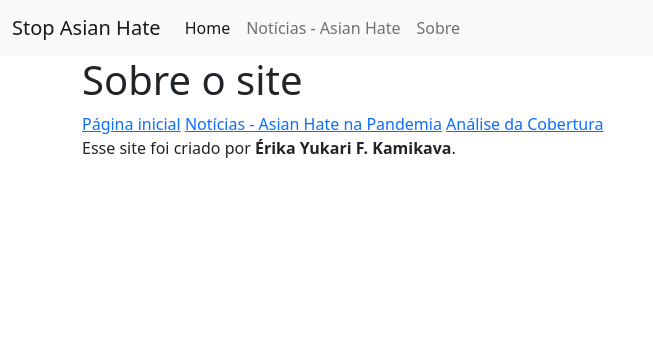
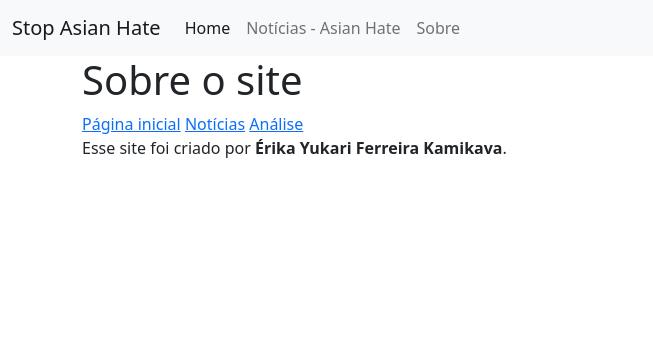
Before and after one commit to erikayukari/noticias-asian-hate, a Flask app: page /sobre in a window 1280 px wide. Shown: the top 356 px of the page, without its empty margins (0-653 px from the left). Run offline with Flask 2, Linux system fonts and the light colour scheme.

Commit message:
Update sobre.html

```diff
--- a/templates/sobre.html
+++ b/templates/sobre.html
@@ -4,7 +4,7 @@
 {% block cabecalho %}Sobre o site{% endblock %}
 {% block conteudo %}
 <a href="/">Página inicial</a>
-<a href="/noticias">Notícias - Asian Hate na Pandemia</a>
-<a href="/noticias">Análise da Cobertura</a>
-<p>Esse site foi criado por <b>Érika Yukari F. Kamikava</b>.<p>
+<a href="/noticias">Notícias</a>
+<a href="/analise">Análise</a>
+<p>Esse site foi criado por <b>Érika Yukari Ferreira Kamikava</b>.<p>
 {% endblock %}
```
